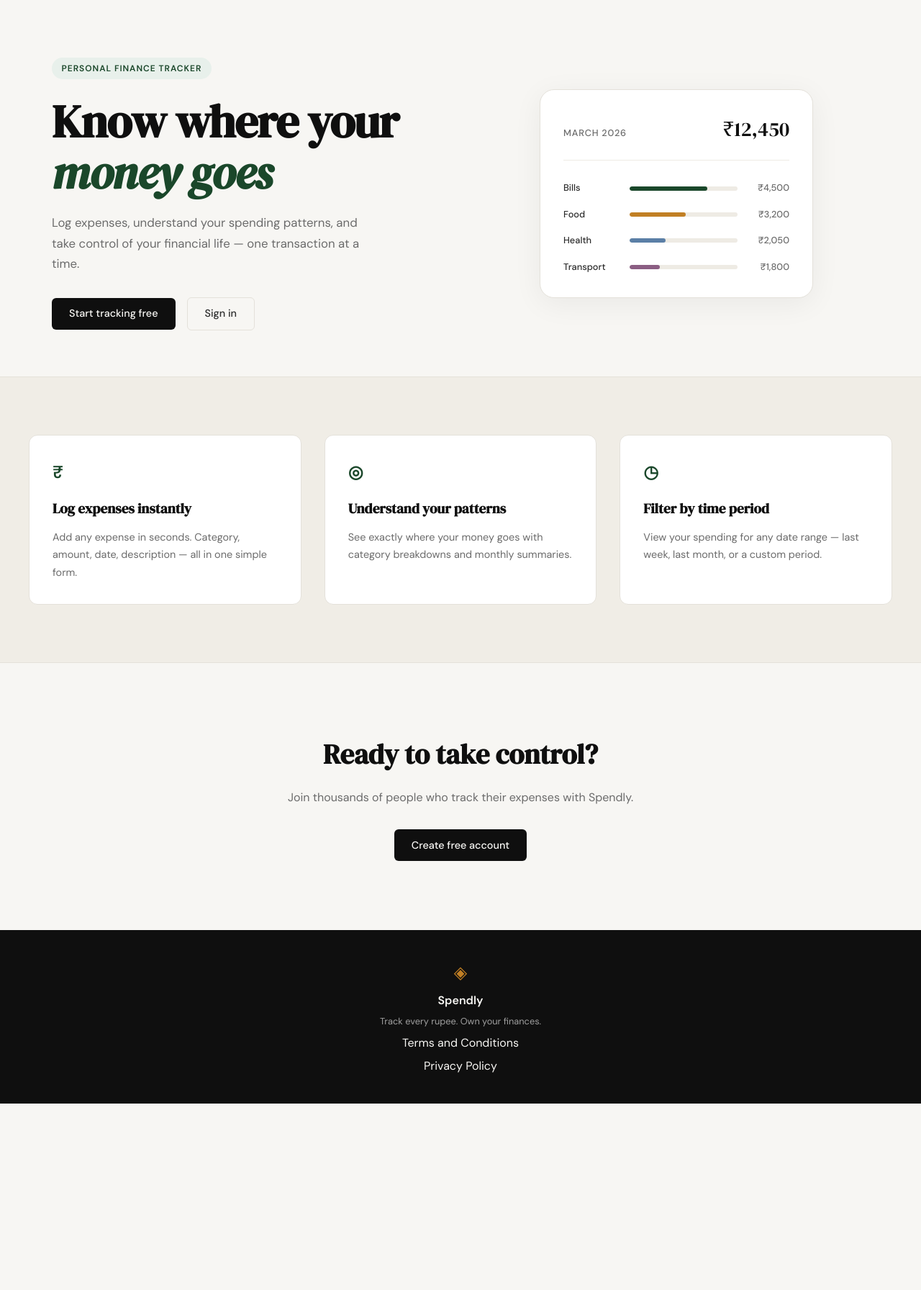
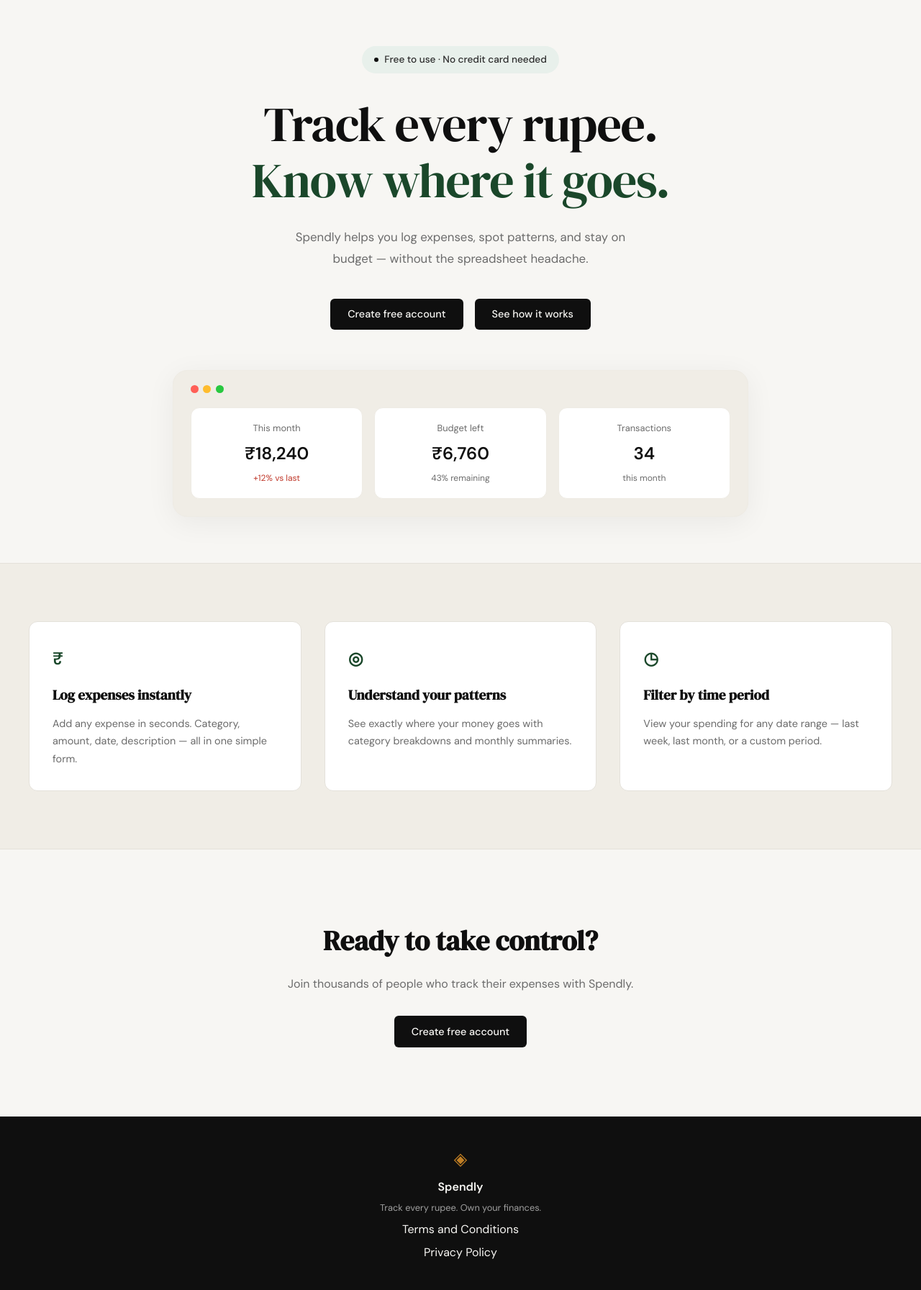
Before and after one commit to indiragothi/spendly, a Flask app: page / in a window 1280 px wide. Shown: the part 61-1853 px from the top of the page at 72% size. Before the commit the page ends 1594 px from the top, so only its background shows below. Run offline with Flask 3, Linux system fonts and the light colour scheme.

Commit message:
landing: redesign hero section to match mockup

```diff
--- a/static/css/style.css
+++ b/static/css/style.css
@@ -124,137 +124,137 @@ a { color: inherit; text-decoration: none; }
 /* ------------------------------------------------------------------ */
 
 .hero {
-    padding: 5rem 2rem 4rem;
-    display: grid;
-    grid-template-columns: 1fr 1fr;
-    gap: 4rem;
+    padding: 4rem 2rem 4rem;
+    display: flex;
+    flex-direction: column;
     align-items: center;
+    gap: 3.5rem;
     max-width: var(--max-width);
     margin: 0 auto;
+    text-align: center;
+}
+
+.hero-inner {
+    display: flex;
+    flex-direction: column;
+    align-items: center;
 }
 
 .hero-badge {
-    display: inline-block;
+    display: inline-flex;
+    align-items: center;
+    gap: 0.5rem;
     background: var(--accent-light);
-    color: var(--accent);
-    font-size: 0.75rem;
-    font-weight: 600;
-    letter-spacing: 0.08em;
-    text-transform: uppercase;
-    padding: 0.35rem 0.85rem;
+    color: var(--ink-soft);
+    font-size: 0.85rem;
+    font-weight: 500;
+    padding: 0.5rem 1.1rem;
     border-radius: 999px;
-    margin-bottom: 1.5rem;
+    margin-bottom: 2rem;
+}
+
+.hero-badge-dot {
+    width: 6px;
+    height: 6px;
+    border-radius: 50%;
+    background: var(--ink);
 }
 
 .hero-title {
     font-family: var(--font-display);
-    font-size: clamp(2.5rem, 5vw, 4rem);
-    line-height: 1.1;
+    font-size: clamp(2.5rem, 6vw, 4.25rem);
+    font-weight: 400;
+    line-height: 1.15;
     letter-spacing: -0.02em;
     color: var(--ink);
-    margin-bottom: 1.25rem;
+    margin-bottom: 1.5rem;
 }
 
-.hero-title em {
-    font-style: italic;
-    color: var(--accent);
-}
+.hero-title-accent { color: var(--accent); }
 
 .hero-subtitle {
     font-size: 1.05rem;
     color: var(--ink-muted);
-    line-height: 1.7;
+    line-height: 1.8;
     max-width: 460px;
-    margin-bottom: 2rem;
+    margin-bottom: 2.5rem;
 }
 
 .hero-actions {
     display: flex;
     gap: 1rem;
     align-items: center;
+    justify-content: center;
+    flex-wrap: wrap;
 }
 
 /* ------------------------------------------------------------------ */
-/* Mock card (hero visual)                                             */
+/* Dashboard preview (hero visual)                                     */
 /* ------------------------------------------------------------------ */
 
 .hero-visual {
-    display: flex;
-    justify-content: center;
+    width: 100%;
+    max-width: 800px;
 }
 
-.mock-card {
-    background: var(--paper-card);
-    border: 1px solid var(--border);
+.dash-card {
+    background: var(--paper-warm);
+    border: 1px solid var(--border-soft);
     border-radius: var(--radius-lg);
-    padding: 2rem;
-    width: 100%;
-    max-width: 380px;
+    padding: 1.25rem 1.5rem 1.5rem;
     box-shadow: 0 8px 40px rgba(0,0,0,0.06);
 }
 
-.mock-card-header {
+.dash-dots {
     display: flex;
-    justify-content: space-between;
-    align-items: baseline;
-    margin-bottom: 1.75rem;
-    padding-bottom: 1.25rem;
-    border-bottom: 1px solid var(--border-soft);
+    gap: 0.4rem;
+    margin-bottom: 1.25rem;
 }
 
-.mock-label {
-    font-size: 0.8rem;
-    font-weight: 500;
-    color: var(--ink-muted);
-    text-transform: uppercase;
-    letter-spacing: 0.06em;
+.dash-dot {
+    width: 11px;
+    height: 11px;
+    border-radius: 50%;
 }
 
-.mock-total {
-    font-family: var(--font-display);
-    font-size: 1.75rem;
+.dash-dot-red { background: #ff5f57; }
+.dash-dot-yellow { background: #febc2e; }
+.dash-dot-green { background: #28c840; }
+
+.dash-stats {
+    display: grid;
+    grid-template-columns: repeat(3, 1fr);
+    gap: 1rem;
+}
+
+.dash-stat {
+    display: flex;
+    flex-direction: column;
+    align-items: center;
+    gap: 0.35rem;
+    background: var(--paper-card);
+    border: 1px solid var(--border-soft);
+    border-radius: var(--radius-md);
+    padding: 1.1rem 0.75rem;
+}
+
+.dash-stat-label {
+    font-size: 0.8rem;
+    color: var(--ink-muted);
+}
+
+.dash-stat-value {
+    font-size: 1.5rem;
+    font-weight: 600;
     color: var(--ink);
 }
 
-.mock-bars { display: flex; flex-direction: column; gap: 1rem; }
-
-.mock-bar-row {
-    display: grid;
-    grid-template-columns: 80px 1fr 60px;
-    align-items: center;
-    gap: 0.75rem;
+.dash-stat-note {
+    font-size: 0.75rem;
+    color: var(--ink-muted);
 }
 
-.mock-cat {
-    font-size: 0.8rem;
-    font-weight: 500;
-    color: var(--ink-soft);
-}
-
-.mock-bar-track {
-    height: 6px;
-    background: var(--border-soft);
-    border-radius: 999px;
-    overflow: hidden;
-}
-
-.mock-bar {
-    height: 100%;
-    background: var(--accent);
-    border-radius: 999px;
-    transition: width 0.6s ease;
-}
-
-.mock-bar-2 { background: var(--accent-2); }
-.mock-bar-3 { background: #5b7fa6; }
-.mock-bar-4 { background: #8b5e83; }
-
-.mock-amt {
-    font-size: 0.8rem;
-    font-weight: 500;
-    color: var(--ink-muted);
-    text-align: right;
-}
+.dash-stat-note-up { color: var(--danger); }
 
 /* ------------------------------------------------------------------ */
 /* Buttons                                                             */
@@ -512,21 +512,13 @@ a { color: inherit; text-decoration: none; }
 /* ------------------------------------------------------------------ */
 
 @media (max-width: 900px) {
-    .hero {
-        grid-template-columns: 1fr;
-        text-align: center;
-    }
-
-    .hero-subtitle { max-width: 100%; }
-    .hero-actions { justify-content: center; }
-    .hero-visual { display: none; }
-
     .features-inner { grid-template-columns: 1fr; }
 }
 
 @media (max-width: 600px) {
     .nav-links a:not(.nav-cta) { display: none; }
     .hero { padding: 3rem 1rem 2rem; }
+    .dash-stats { grid-template-columns: 1fr; }
 }
 
 /* ------------------------------------------------------------------ */
--- a/templates/landing.html
+++ b/templates/landing.html
@@ -6,55 +6,42 @@
 
 <section class="hero">
     <div class="hero-inner">
-        <div class="hero-badge">Personal Finance Tracker</div>
+        <div class="hero-badge"><span class="hero-badge-dot"></span>Free to use · No credit card needed</div>
         <h1 class="hero-title">
-            Know where your<br>
-            <em>money goes</em>
+            Track every rupee.<br>
+            <span class="hero-title-accent">Know where it goes.</span>
         </h1>
         <p class="hero-subtitle">
-            Log expenses, understand your spending patterns,
-            and take control of your financial life —
-            one transaction at a time.
+            Spendly helps you log expenses, spot patterns, and stay
+            on budget — without the spreadsheet headache.
         </p>
         <div class="hero-actions">
-            <a href="{{ url_for('register') }}" class="btn-primary">Start tracking free</a>
-            <a href="{{ url_for('login') }}" class="btn-ghost">Sign in</a>
+            <a href="{{ url_for('register') }}" class="btn-primary">Create free account</a>
+            <a href="#" class="btn-primary">See how it works</a>
         </div>
     </div>
     <div class="hero-visual">
-        <div class="mock-card">
-            <div class="mock-card-header">
-                <span class="mock-label">March 2026</span>
-                <span class="mock-total">₹12,450</span>
+        <div class="dash-card">
+            <div class="dash-dots">
+                <span class="dash-dot dash-dot-red"></span>
+                <span class="dash-dot dash-dot-yellow"></span>
+                <span class="dash-dot dash-dot-green"></span>
             </div>
-            <div class="mock-bars">
-                <div class="mock-bar-row">
-                    <span class="mock-cat">Bills</span>
-                    <div class="mock-bar-track">
-                        <div class="mock-bar" style="width: 72%"></div>
-                    </div>
-                    <span class="mock-amt">₹4,500</span>
+            <div class="dash-stats">
+                <div class="dash-stat">
+                    <span class="dash-stat-label">This month</span>
+                    <span class="dash-stat-value">₹18,240</span>
+                    <span class="dash-stat-note dash-stat-note-up">+12% vs last</span>
                 </div>
-                <div class="mock-bar-row">
-                    <span class="mock-cat">Food</span>
-                    <div class="mock-bar-track">
-                        <div class="mock-bar mock-bar-2" style="width: 52%"></div>
-                    </div>
-                    <span class="mock-amt">₹3,200</span>
+                <div class="dash-stat">
+                    <span class="dash-stat-label">Budget left</span>
+                    <span class="dash-stat-value">₹6,760</span>
+                    <span class="dash-stat-note">43% remaining</span>
                 </div>
-                <div class="mock-bar-row">
-                    <span class="mock-cat">Health</span>
-                    <div class="mock-bar-track">
-                        <div class="mock-bar mock-bar-3" style="width: 33%"></div>
-                    </div>
-                    <span class="mock-amt">₹2,050</span>
-                </div>
-                <div class="mock-bar-row">
-                    <span class="mock-cat">Transport</span>
-                    <div class="mock-bar-track">
-                        <div class="mock-bar mock-bar-4" style="width: 28%"></div>
-                    </div>
-                    <span class="mock-amt">₹1,800</span>
+                <div class="dash-stat">
+                    <span class="dash-stat-label">Transactions</span>
+                    <span class="dash-stat-value">34</span>
+                    <span class="dash-stat-note">this month</span>
                 </div>
             </div>
         </div>
```
Also changed, not shown: Screenshot 2026-10-06 145627.jpg (added).
